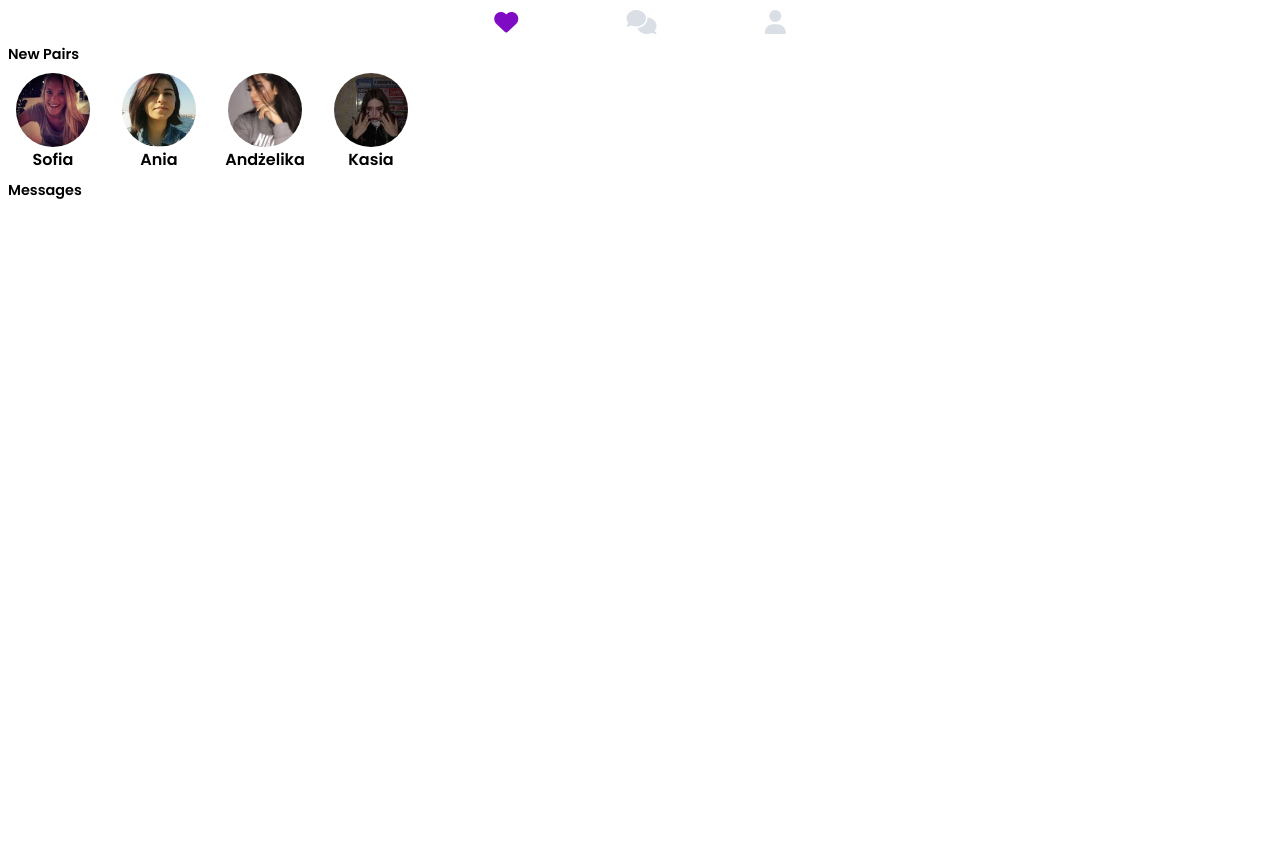
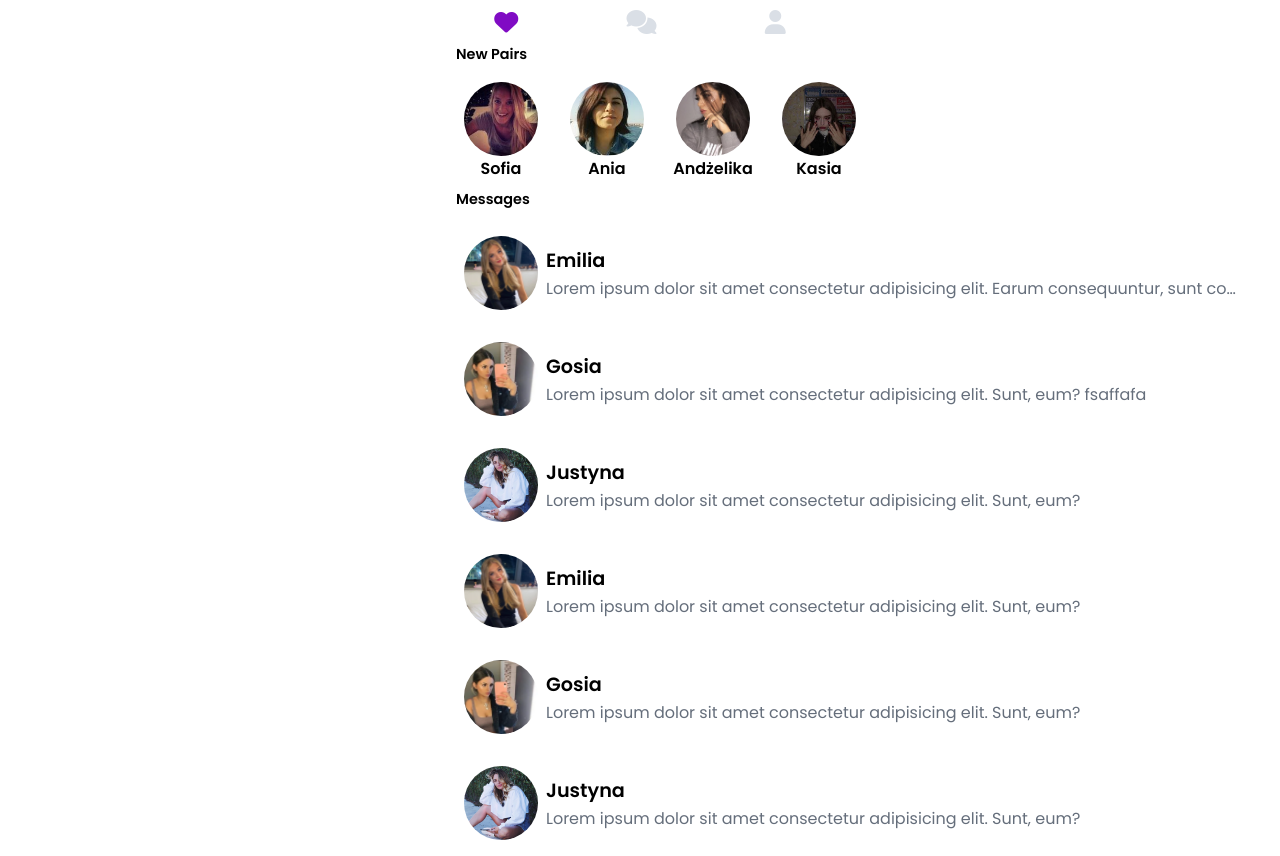
Before and after one commit to Kaspyy/astre, a PHP site: page /public/views/chats.html in a window 1280 px wide. Before the commit the page ends 199 px from the top, so only its background shows below. Run offline with PHP 8.4, Linux system fonts and the light colour scheme; some libraries are stand-ins or nearby versions.

Commit message:
chat tab done

```diff
--- a/public/css/style.css
+++ b/public/css/style.css
@@ -405,9 +405,13 @@ form.sign-up-form {
 
 .navbar {
   display: flex;
+  background-color: #fff;
   width: 100%;
   justify-content: space-around;
   padding: 10px 0;
+  position: -webkit-sticky;
+  position: sticky;
+  top: 0;
 }
 
 .navbar i {
@@ -541,8 +545,8 @@ form.sign-up-form {
 
 /*chats.html*/
 ::-webkit-scrollbar {
-  width: 0px;  /* Remove scrollbar space */
-  background: transparent;  /* Optional: just make scrollbar invisible */
+  width: 0px; /* Remove scrollbar space */
+  background: transparent; /* Optional: just make scrollbar invisible */
 }
 
 .new-pairs-and-messages-container {
@@ -552,6 +556,11 @@ form.sign-up-form {
 
 .new-pairs-container {
   display: flex;
+  flex-direction: column;
+}
+
+.new-pairs-fields {
+  display: flex;
   flex-direction: row;
 }
 
@@ -559,6 +568,8 @@ form.sign-up-form {
   font-size: 0.9rem;
   font-weight: 600;
   padding: 0 0.5rem;
+  height: 0.9rem;
+  margin-bottom: 1rem;
 }
 
 .new-pair {
@@ -572,7 +583,6 @@ form.sign-up-form {
   width: 74px;
   height: 74px;
   border-radius: 50%;
-
 }
 
 .new-pair-photo > img {
@@ -582,7 +592,7 @@ form.sign-up-form {
   width: 74px;
   height: 74px;
   border-radius: 50%;
-  margin: .5rem 1rem;
+  margin: 0.5rem 1rem;
 }
 
 .new-pair-username {
@@ -595,3 +605,96 @@ form.sign-up-form {
   font-size: 1rem;
   font-weight: 600;
 }
+
+.messages-container {
+  width: 100vw;
+}
+.message-container {
+  display: flex;
+  width: 100vw;
+  flex-direction: row;
+  margin-bottom: 1rem;
+}
+
+.message-container-photo {
+  /* width: 90px;
+  height: 120px;
+  border-radius: 4px; */
+  width: 74px;
+  height: 74px;
+  border-radius: 50%;
+  margin: 0.5rem 0.5rem;
+}
+
+.message-container-photo > img {
+  /* width: 90px;
+  height: 120px;
+  border-radius: 4px; */
+  width: 74px;
+  height: 74px;
+  border-radius: 50%;
+  margin: 0.5rem 0.5rem;
+}
+
+.message-container-text {
+  display: flex;
+  flex-direction: column;
+  padding: 0 0rem;
+  margin: 0 0 0 0.5rem;
+  justify-content: center;
+  border-bottom: 5px black;
+  border-top-width: 0px;
+  border-right-width: 0px;
+  border-left-width: 0px;
+  border-bottom-width: 1px;
+  border-style: solid;
+  border-color: #656e7b;
+  width: 100vw;
+  overflow-x: hidden;
+}
+
+.message-container-username {
+  font-weight: 600;
+  font-size: 1.2rem;
+  margin: 0.1rem 0;
+}
+
+.message-container-snippet {
+  color: #656e7b;
+  text-overflow: ellipsis;
+  overflow: hidden;
+  height: auto;
+  white-space: nowrap;
+}
+
+@media (min-width: 1025px) {
+  .navbar {
+    width: 400px;
+    display: flex;
+    justify-content: space-around;
+  }
+  .new-pairs-and-messages-container {
+    width: 800px;
+    overflow: hidden;
+    margin: 0 35vw;
+  }
+  .messages-container {
+    width: 800px;
+  }
+  .message-container {
+    width: 800px;
+    border-right: 5px;
+    margin: 0;
+  }
+  .message-container-photo {
+    margin-bottom: 1.5rem;
+  }
+  .message-container-text {
+    border-bottom: 0px;
+    max-width: 800px;
+  }
+  .message-container:hover {
+    box-shadow: 0 0 15px 0 rgba(43, 78, 78, 0.1);
+    border-left: 5px solid #7a00ac;
+  }
+}
--- a/public/views/chats.html
+++ b/public/views/chats.html
@@ -19,9 +19,10 @@
       <i class="fas fa-comments"></i>
       <i class="fas fa-user"></i>
     </nav>
-    <div class="new-pairs-and-chats-container">
+    <div class="new-pairs-and-messages-container" style = "overflow-y: scroll">
+      <div class="new-pairs-container">
         <div class="container-name">New Pairs</div>
-      <div class="new-pairs-container" style="overflow-y: scroll;">
+        <div class="new-pairs-fields" style="overflow-y: scroll">
           <div class="new-pair">
             <div class="new-pair-photo">
               <img src="../img/profilepics/sophia.jpg" alt="" />
@@ -47,18 +48,87 @@
             <div class="new-pair-username">Kasia</div>
           </div>
         </div>
+      </div>
+
+      <div class="messages-container">
         <div class="container-name">Messages</div>
-      <div class="messages-container">
         <div class="message-container">
-          <div class="messages-container-photo"></div>
-          <div class="messages-container-username"></div>
-          <div class="messages-container-snippet"></div>
+          <div class="message-container-photo">
+            <img src="../img/profilepics/msg1.png" alt="" />
+          </div>
+          <div class="message-container-text">
+            <h3 class="message-container-username">Emilia</h3>
+            <div class="message-container-snippet">
+              Lorem ipsum dolor sit amet consectetur adipisicing elit. Earum consequuntur, sunt commodi hic doloribus molestiae iure obcaecati nisi incidunt sapiente omnis, porro in sint sit et unde, saepe reiciendis aperiam?
+            </div>
+          </div>
+        </div>
+        <div class="message-container">
+          <div class="message-container-photo">
+            <img src="../img/profilepics/msg2.png" alt="" />
+          </div>
+          <div class="message-container-text">
+            <h3 class="message-container-username">Gosia</h3>
+            <div class="message-container-snippet">
+              Lorem ipsum dolor sit amet consectetur adipisicing elit. Sunt,
+              eum? fsaffafa
+            </div>
+          </div>
+        </div>
+        <div class="message-container">
+          <div class="message-container-photo">
+            <img src="../img/profilepics/msg3.jpg" alt="" />
+          </div>
+          <div class="message-container-text">
+            <h3 class="message-container-username">Justyna</h3>
+            <div class="message-container-snippet">
+              Lorem ipsum dolor sit amet consectetur adipisicing elit. Sunt,
+              eum?
+            </div>
+          </div>
+        </div>
+        <div class="message-container">
+          <div class="message-container-photo">
+            <img src="../img/profilepics/msg1.png" alt="" />
+          </div>
+          <div class="message-container-text">
+            <h3 class="message-container-username">Emilia</h3>
+            <div class="message-container-snippet">
+              Lorem ipsum dolor sit amet consectetur adipisicing elit. Sunt,
+              eum?
+            </div>
+          </div>
+        </div>
+        <div class="message-container">
+          <div class="message-container-photo">
+            <img src="../img/profilepics/msg2.png" alt="" />
+          </div>
+          <div class="message-container-text">
+            <h3 class="message-container-username">Gosia</h3>
+            <div class="message-container-snippet">
+              Lorem ipsum dolor sit amet consectetur adipisicing elit. Sunt,
+              eum?
+            </div>
+          </div>
+        </div>
+        <div class="message-container">
+          <div class="message-container-photo">
+            <img src="../img/profilepics/msg3.jpg" alt="" />
+          </div>
+          <div class="message-container-text">
+            <h3 class="message-container-username">Justyna</h3>
+            <div class="message-container-snippet">
+              Lorem ipsum dolor sit amet consectetur adipisicing elit. Sunt,
+              eum?
+            </div>
+          </div>
         </div>
       </div>
     </div>
     <script
       src="https://kit.fontawesome.com/8a50b84207.js"
       crossorigin="anonymous"
+      src="../js/app.js"
     ></script>
   </body>
 </html>
```
Also changed, not shown: public/img/profilepics/msg1.png (added), public/img/profilepics/msg2.png (added), public/img/profilepics/msg3.jpg (added). Lines whose indentation alone changed are shown as unchanged.
